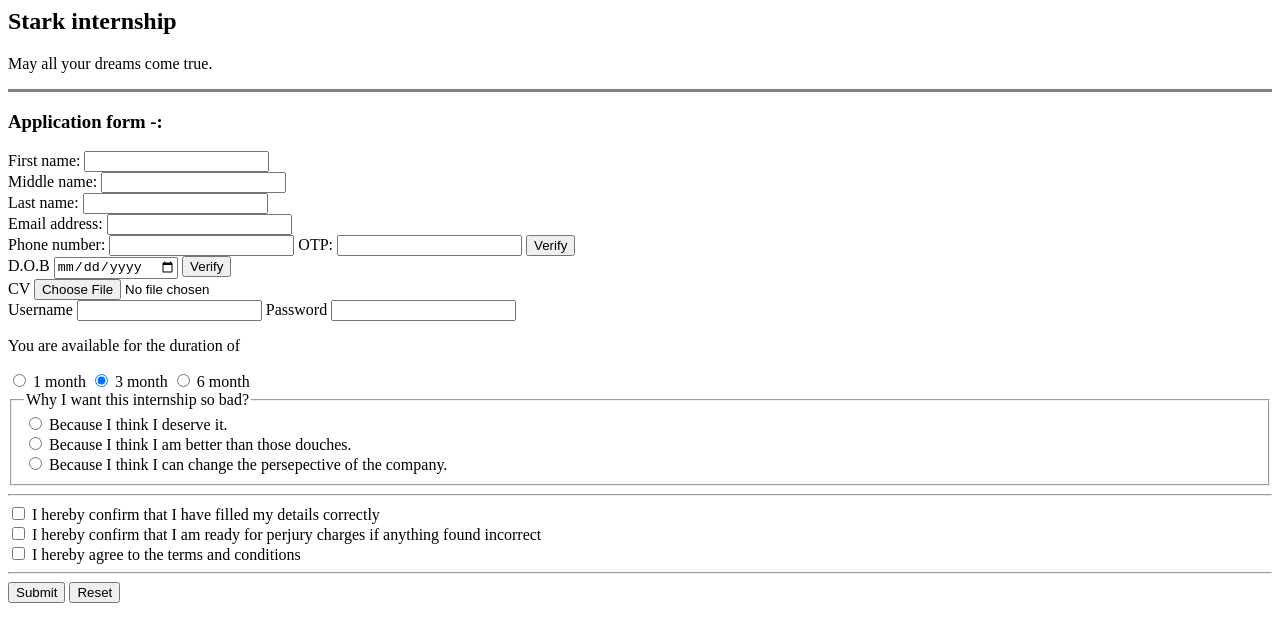
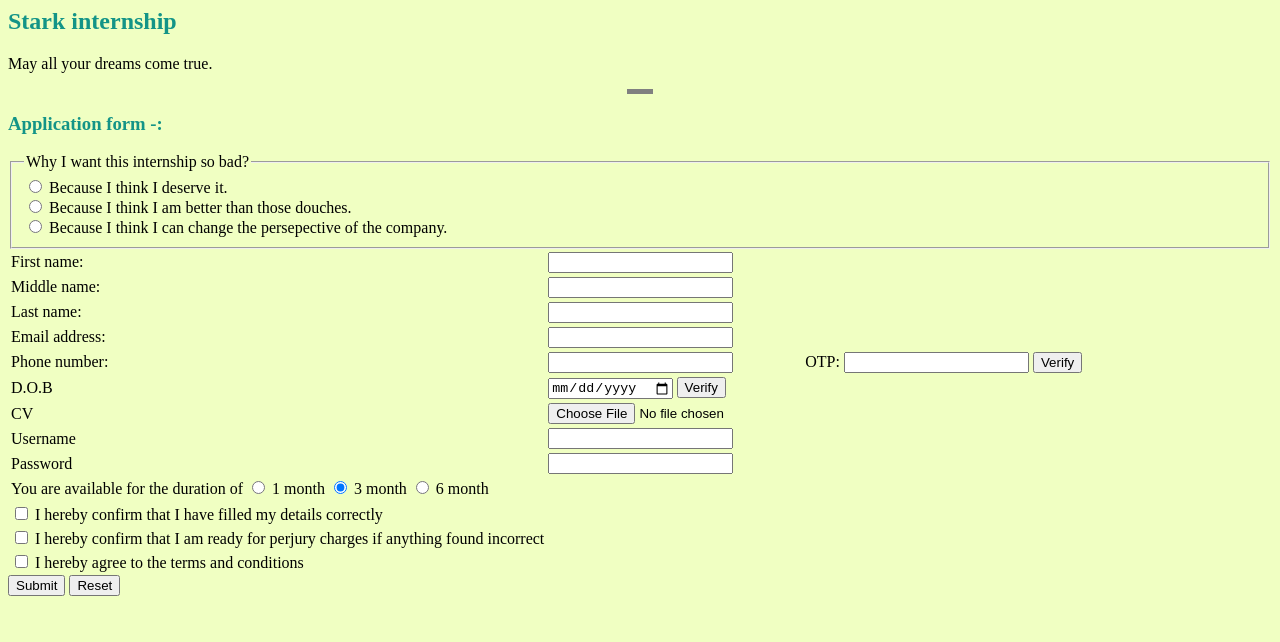
Before and after one commit to golemvincible/starkind, a plain HTML site: page form.html in a window 1280 px wide. Drawn offline with Linux system fonts and the light colour scheme.

Commit message:
using css

```diff
--- a/contact.html
+++ b/contact.html
@@ -1,3 +1,4 @@
+<link rel="stylesheet" href="css/styles.css">
 <h2>Contact Details</h2>
 <p>Email address - jarvis2002@starkindustries.com</p>
 <p>Pager number - 6235874129</p>
--- /dev/null
+++ b/css/styles.css
@@ -0,0 +1,20 @@
+    body{
+        background-color: #F0FFC2;
+    }
+    h1{
+        color: #139487;
+    }
+    h2{
+        color: #139487;
+    }
+    h3{
+        color: #139487;
+    }
+    hr{
+
+        border-style: none;
+        border-top-style: dotted;
+        border-color: gray;
+        border-width: 4px;
+        width: 2%;
+    }
--- a/form.html
+++ b/form.html
@@ -1,55 +1,116 @@
+<link rel="stylesheet" href="css/styles.css">
 <h2>Stark internship</h2>
 <p>May all your dreams come true.</p>
 <hr size="3" noshade>
 <h3>Application form -:</h3>
 <form action="mailto:jainjain390@gmail.com">
+    <table>
+        <tr>
             <div>
+                <td>
                     <label for="name">First name:     </label>
+                </td>
+                <td>
                     <input type="text">
+                </td>
+            </div>
+        </tr>
+        <tr>
+            <div>
+                <td>
+                    <label for="name">Middle name:</label>
+                </td>
+                <td>
+                    <input type="text">
+                </td>
+            </div>
+        </tr>
+        <tr>
+            <td>
+                <label for="name">Last name:</label>
+            </td>
+            <td>
+                <input type="text">
+            </td>
+        </tr>
+        <tr>
+            <td>
+                <label for="name">Email address:  </label>
+            </td>
+            <td>
+                <input type="email">
+            </td>
+        </tr>
+
+        <div>
+            <tr>
+                <td>
+                    <label for="name">Phone number:   </label>
+                </td>
+                <td>
+                    <input type="number">
+                </td>
+                <td>
+                    <label for="name">OTP: </label>
+                </td>
+                <td>
+                    <input type="number">
+                </td>
+                <td>
+                    <input type="submit" value="Verify">
+                </td>
+            </tr>
         </div>
         <div>
-        <label for="name">Middle name:    </label>
-        <input type="text">
-    </div>
-    <div>
-        <label for="name">Last name:      </label>
-        <input type="text">
-    </div>
-    <div>
-        <label for="name">Email address:  </label>
-        <input type="email">
-    </div>
-    <div>
-        <label for="name">Phone number:   </label>
-        <input type="number">
-        <label for="name">OTP: </label>
-        <input type="number">
-        <input type="submit" value="Verify">
-    </div>
-    <div>
+            <tr>
+                <td>
                     <label for="name">D.O.B</label>
+                </td>
+                <td>
                     <input type="date">
                     <input type="submit" value="Verify">
+                </td>
+            </tr>
         </div>
+        <tr>
+            <td>
+                <label for="name">CV</label>
+            </td>
+            <td>
+                <input type="file">
+            </td>
+        </tr>
+
+
         <div>
-        <label for="name">CV</label>
-        <input type="file">
+            <tr>
+                <td>
+                    <label for="name">Username</label>
+                </td>
+                <td>
+                    <input type="text">
+                </td>
+            </tr>
+            <tr>
+                <td>
+                    <label for="name">Password</label>
+                </td>
+                <td>
+                    <input type="password">
+                </td>
+            </tr>
         </div>
-    <div>
-        <label for="name">Username</label>
-        <input type="text">
-        <label for="name">Password</label>
-        <input type="password">
-    </div>
-    <p>You are available for the duration of</p>
-    <div>
+        <tr>
+            <td><label for="name">You are available for the duration of</label>
                 <input type="radio" id="dur1" name="dur" value="1 month">
                 <label for="name">1 month</label>
                 <input type="radio" id="dur2" name="dur" value="3 month" checked>
                 <label for="name">3 month</label>
                 <input type="radio" id="dur3" name="dur" value="6 month">
                 <label for="name">6 month</label>
-    </div>
+            <td>
+
+        </tr>
         <div>
             <fieldset>
                 <legend>Why I want this internship so bad?</legend>
@@ -63,18 +124,29 @@
                 <label for="name">Because I think I can change the persepective of the company.</label>
             </fieldset>
         </div>
-    <hr>
-    <div>
+        <tr>
+
+                <tr>
+                    <td>
                         <input type="checkbox" name="ch1">
                         <label for="name">I hereby confirm that I have filled my details correctly</label>
-        <br>
+                    </td>
+                </tr>
+                <tr>
+                    <td>
                         <input type="checkbox" name="ch2">
                         <label for="name">I hereby confirm that I am ready for perjury charges if anything found incorrect</label>
-        <br>
+                    </td>
+                </tr>
+                <tr>
+                    <td>
                         <input type="checkbox" name="ch3">
                         <label for="name">I hereby agree to the terms and conditions</label>
-    </div>
-    <hr>
+                    </td>
+                </tr>
+
+        </tr>
+    </table>
         <input type="submit">
         <input type="reset">
     </form>
```
Also changed, not shown: index.html (+3 -2 lines), movies.html (+2 -0 lines). Lines whose indentation alone changed are shown as unchanged.
